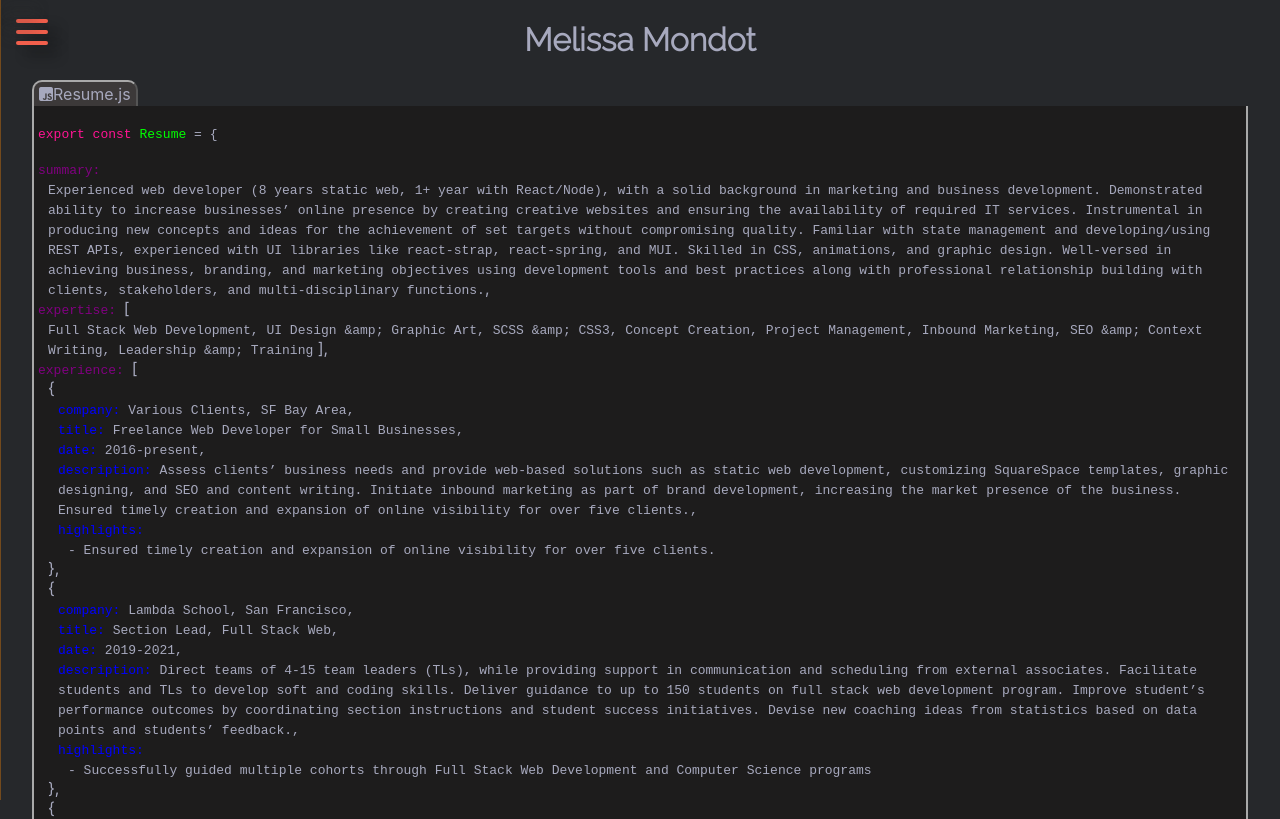
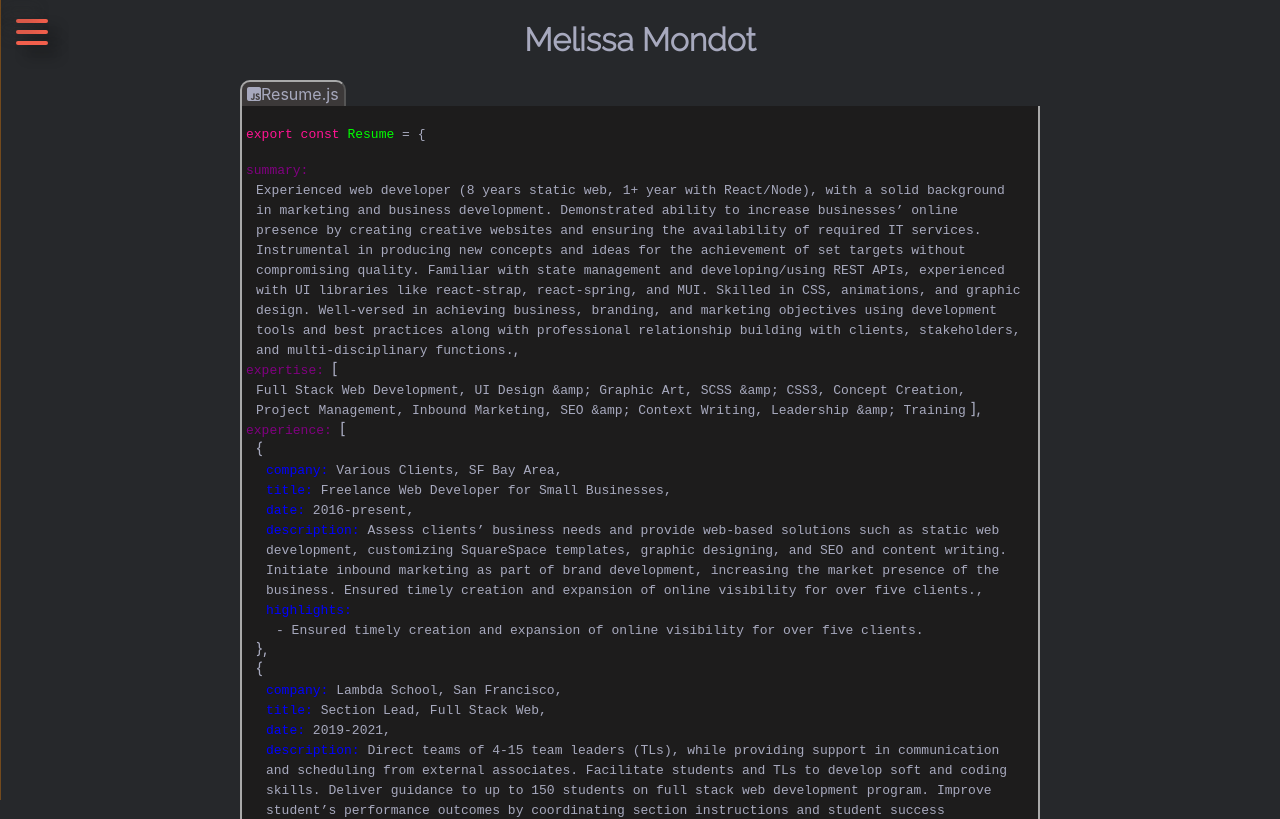
Before and after one commit to melissa-mondot/portfolio, a React (Create React App) app: page /resume in a window 1280 px wide. Shown: the top 819 px of the page. Built offline with nearby package versions, Linux system fonts and the light colour scheme; no server answers.

Commit message:
Change width max

```diff
--- a/src/components/Resume/StyledResume.js
+++ b/src/components/Resume/StyledResume.js
@@ -17,8 +17,8 @@ export const ResumeTab = styled.div`
   }
 `;
 export const ResumeWrapper = styled.div`
+  max-width: 800px;
   background-color: #1d1c1c;
-  min-width: 95vw;
   min-height: 60vh;
   position: relative;
   margin: 0rem 3rem;
```
